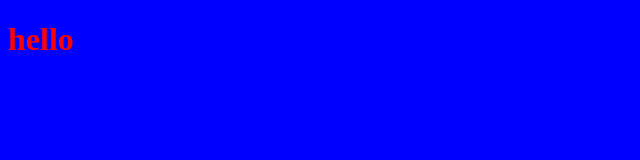
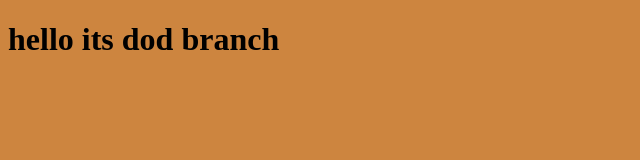
Before and after one commit to dddaiiiii/test-, a plain HTML site: page index.html in a window 1280 px wide. Shown: the whole page, without its empty margins (0-640 px from the left). Drawn offline with Linux system fonts and the light colour scheme.

Commit message:
change style

```diff
--- a/index.html
+++ b/index.html
@@ -10,7 +10,7 @@
 </head>
 <body>
 
-<h1> hello </h1>
+<h1> hello its dod branch </h1>
     <script src="app.js"> </script>
 </body>
 </html>
--- a/style.css
+++ b/style.css
@@ -1,6 +1,6 @@
 h1 {
-    color:red;
+    color:black;
 }
 body {
-    background-color :blue;
+    background-color :peru;
 }
```
